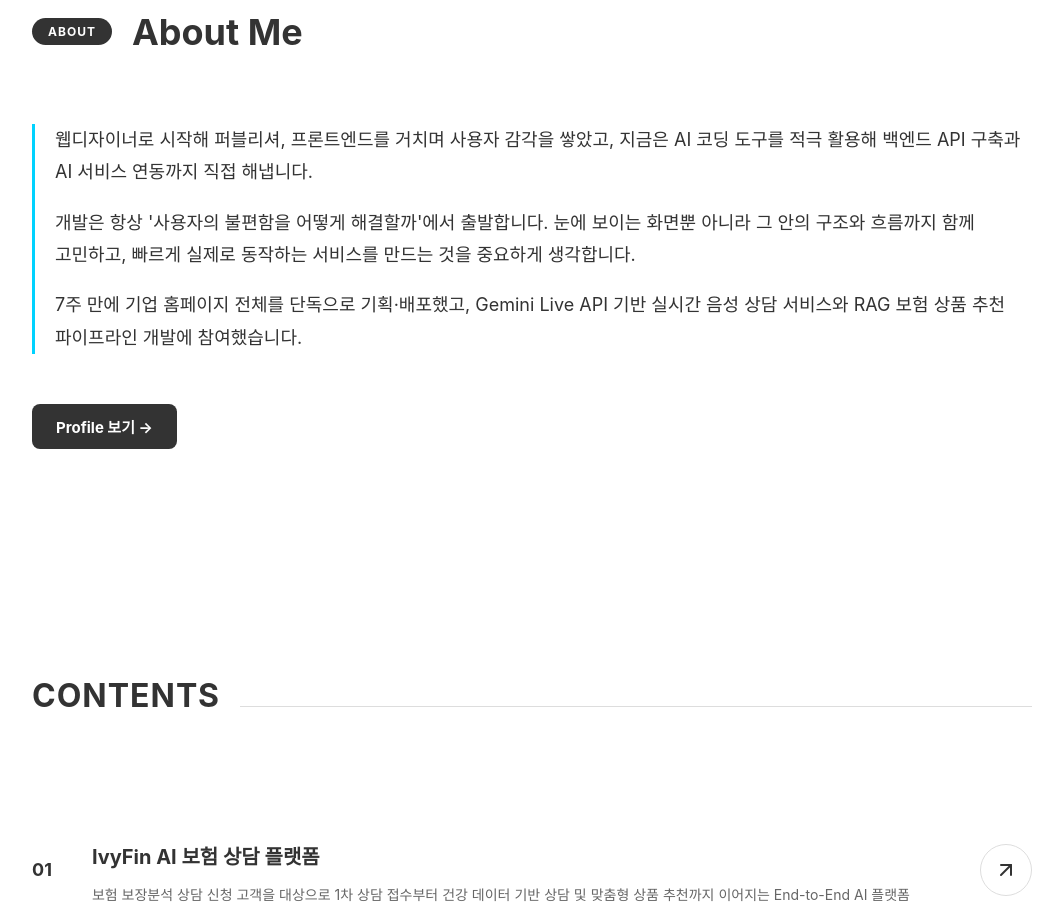
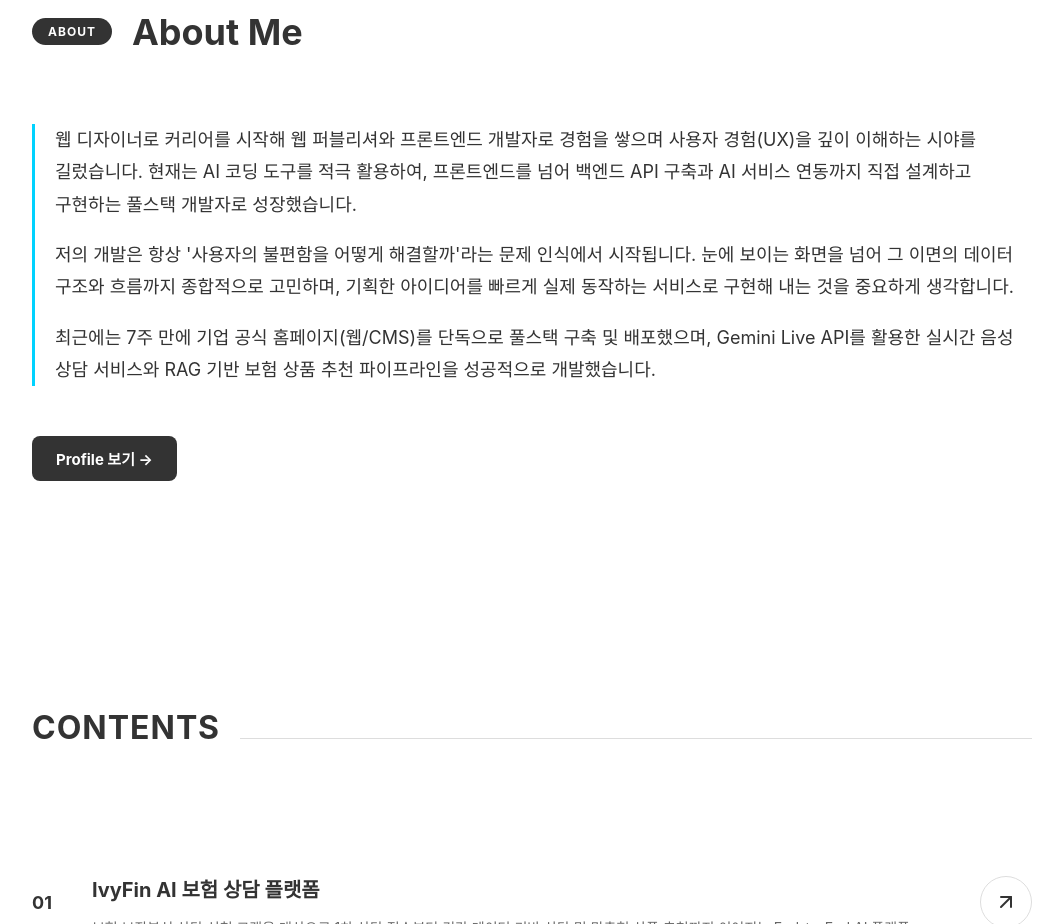
Before and after one commit to SeungHyune/rekoding-blog, a React (Vite) app: page / in a window 1280 px wide. Shown: the part 860-1784 px from the top of the page, without its empty margins (108-1171 px from the left). Built offline with nearby package versions, Linux system fonts and the light colour scheme; no server answers; the database is empty; a web font is replaced by a local one.

Commit message:
🚜change: 메인 페이지에 나에 대한 소개 글 내용 수정 - about me 수정

```diff
--- a/src/routes/pages/LandingHome/components/ProfileSummary/ProfileSummary.tsx
+++ b/src/routes/pages/LandingHome/components/ProfileSummary/ProfileSummary.tsx
@@ -12,20 +12,22 @@ const ProfileSummary = () => {
 
         <div className={styles.introBox}>
           <p className={styles.introText}>
-            웹디자이너로 시작해 퍼블리셔, 프론트엔드를 거치며 사용자 감각을
-            쌓았고, 지금은 AI 코딩 도구를 적극 활용해 백엔드 API 구축과 AI
-            서비스 연동까지 직접 해냅니다.
+            웹 디자이너로 커리어를 시작해 웹 퍼블리셔와 프론트엔드 개발자로
+            경험을 쌓으며 사용자 경험(UX)을 깊이 이해하는 시야를 길렀습니다.
+            현재는 AI 코딩 도구를 적극 활용하여, 프론트엔드를 넘어 백엔드 API
+            구축과 AI 서비스 연동까지 직접 설계하고 구현하는 풀스택 개발자로
+            성장했습니다.
           </p>
           <p className={styles.introText}>
-            개발은 항상 &apos;사용자의 불편함을 어떻게 해결할까&apos;에서
-            출발합니다. 눈에 보이는 화면뿐 아니라 그 안의 구조와 흐름까지 함께
-            고민하고, 빠르게 실제로 동작하는 서비스를 만드는 것을 중요하게
-            생각합니다.
+            저의 개발은 항상 &apos;사용자의 불편함을 어떻게 해결할까&apos;라는
+            문제 인식에서 시작됩니다. 눈에 보이는 화면을 넘어 그 이면의 데이터
+            구조와 흐름까지 종합적으로 고민하며, 기획한 아이디어를 빠르게 실제
+            동작하는 서비스로 구현해 내는 것을 중요하게 생각합니다.
           </p>
           <p className={styles.introText}>
-            7주 만에 기업 홈페이지 전체를 단독으로 기획·배포했고, Gemini Live
-            API 기반 실시간 음성 상담 서비스와 RAG 보험 상품 추천 파이프라인
-            개발에 참여했습니다.
+            최근에는 7주 만에 기업 공식 홈페이지(웹/CMS)를 단독으로 풀스택 구축
+            및 배포했으며, Gemini Live API를 활용한 실시간 음성 상담 서비스와
+            RAG 기반 보험 상품 추천 파이프라인을 성공적으로 개발했습니다.
           </p>
         </div>
         <Link to="/profile" className={styles.moreButton}>
```
